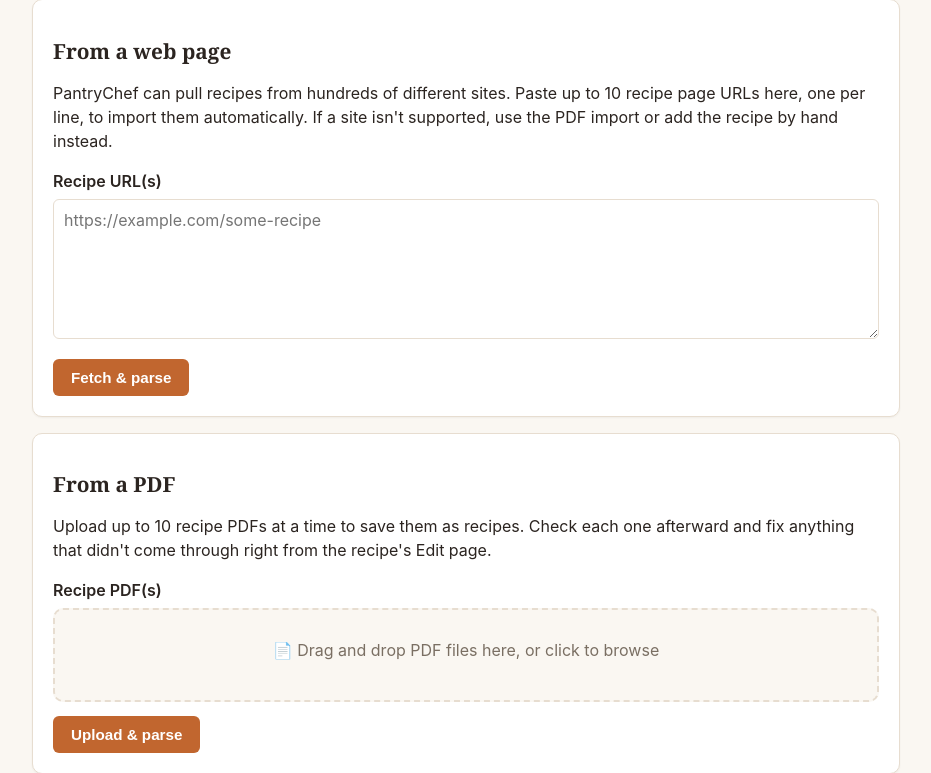
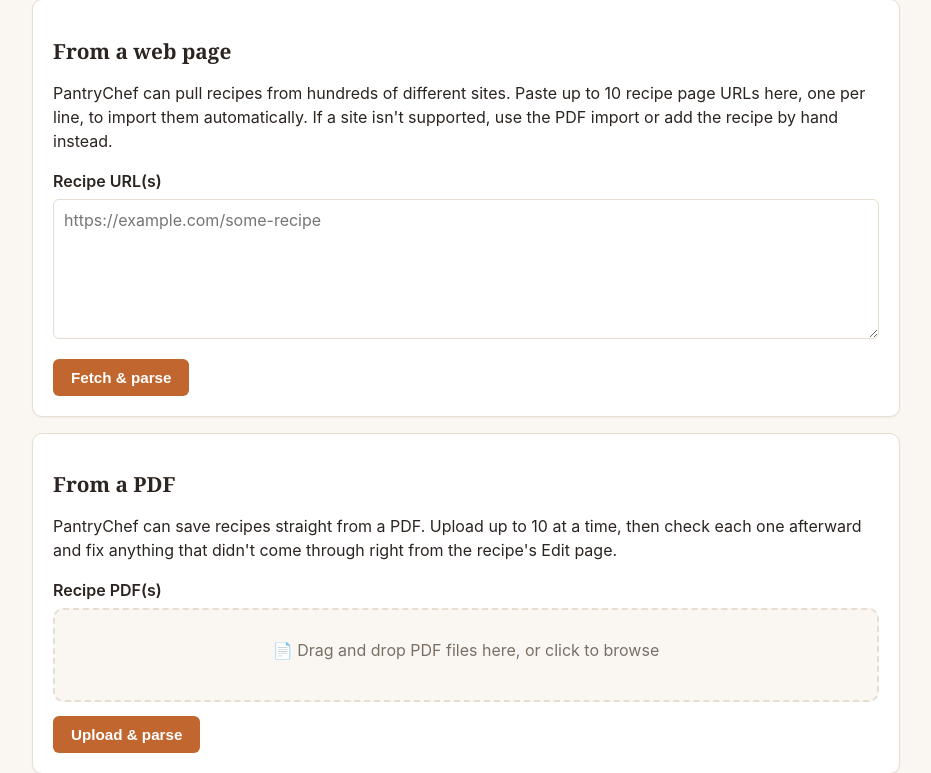
Before and after one commit to geraldinebkelly/pantry-chef, a Flask app: page /import in a window 1280 px wide. Shown: the part 145-918 px from the top of the page, without its empty margins (174-1105 px from the left). Run offline with Flask 3, Linux system fonts and the light colour scheme.

Commit message:
Reword PDF import card copy to match the URL card's style
Co-Authored-By: Claude Sonnet 5 <noreply@anthropic.com>

```diff
--- a/templates/import.html
+++ b/templates/import.html
@@ -36,9 +36,9 @@
 
 <div class="card">
   <h2>From a PDF</h2>
-  <p>Upload up to {{ max_import_pdfs }} recipe PDFs at a time to save them as recipes.
-  Check each one afterward and fix anything that didn't come through right from the
-  recipe's Edit page.</p>
+  <p>PantryChef can save recipes straight from a PDF. Upload up to {{ max_import_pdfs }}
+  at a time, then check each one afterward and fix anything that didn't come through
+  right from the recipe's Edit page.</p>
   <form method="post" enctype="multipart/form-data" id="import-form">
     <label for="pdf_files">Recipe PDF(s)</label>
     <div id="pdf-drop-zone" class="drop-zone">
```
